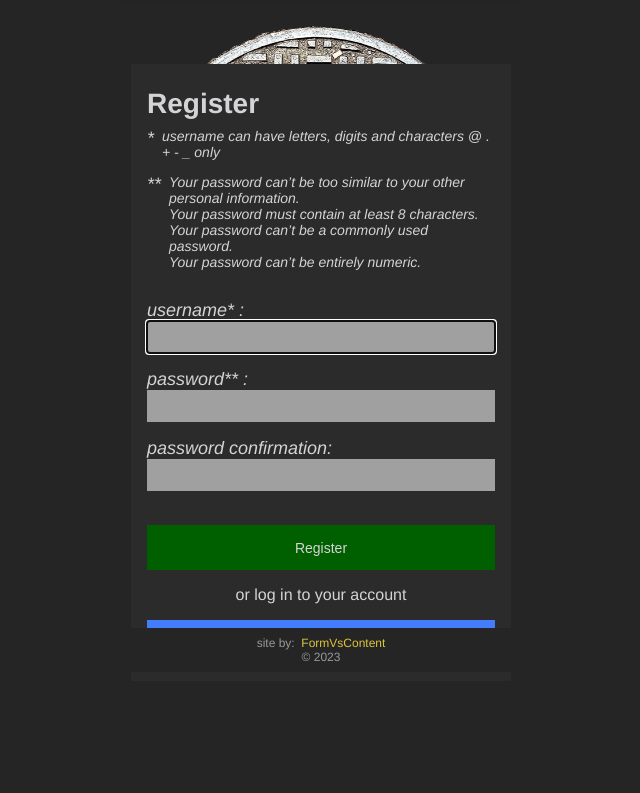
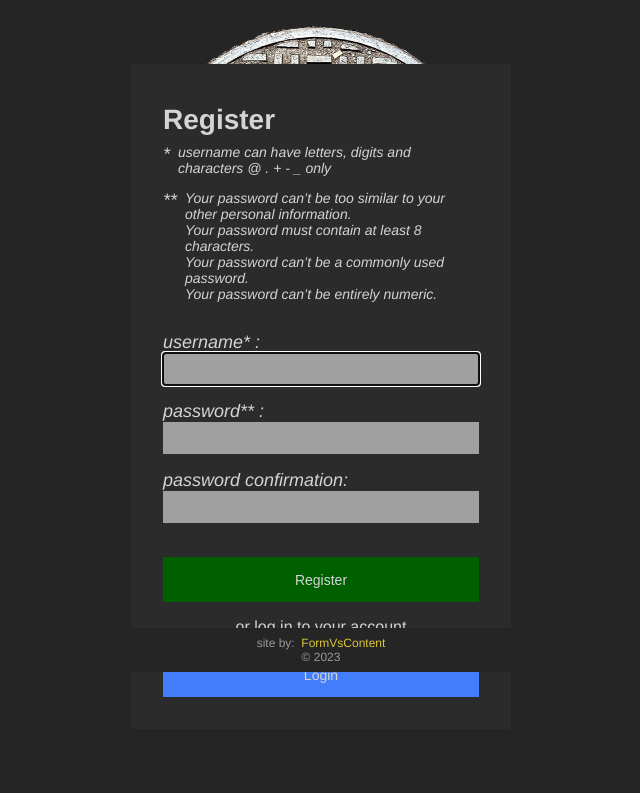
Before and after one commit to agan-k/nycdiver, a Django app: page /users/register_user in a window 1280 px wide. Shown: the part 128-921 px from the top of the page, without its empty margins (319-959 px from the left). Before the commit the page ends 789 px from the top, so only its background shows below. Run offline with Django 4.2, Linux system fonts and the light colour scheme; data that the repository does not hold is empty.

Commit message:
increase form padding

```diff
--- a/static/css/components/forms/form.css
+++ b/static/css/components/forms/form.css
@@ -2,7 +2,7 @@
   width: 95%;
   margin: 0 auto;
   background-color: var(--background);
-  padding: var(--medium);
+  padding: var(--large);
   box-sizing: border-box;
 }
 form textarea {
```
